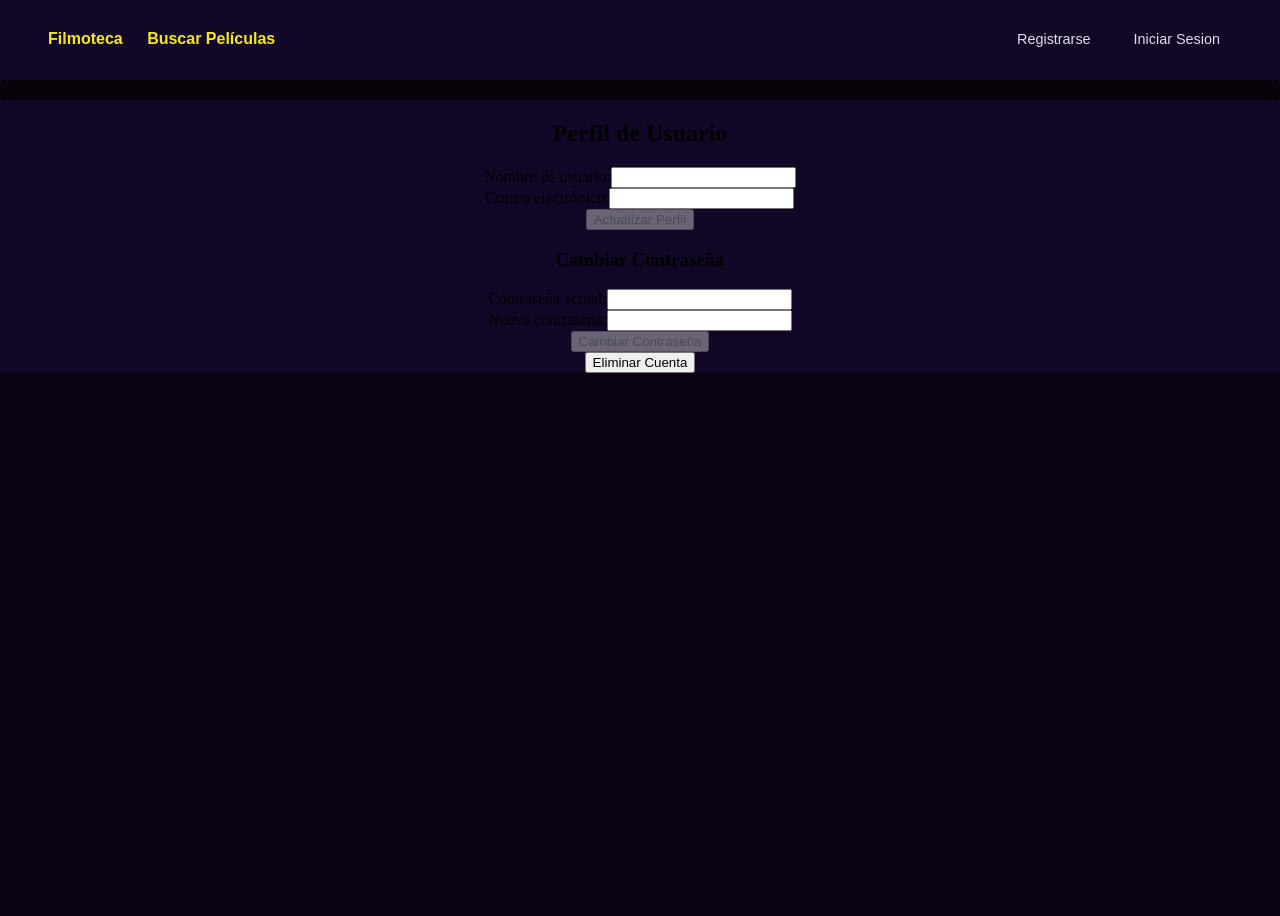
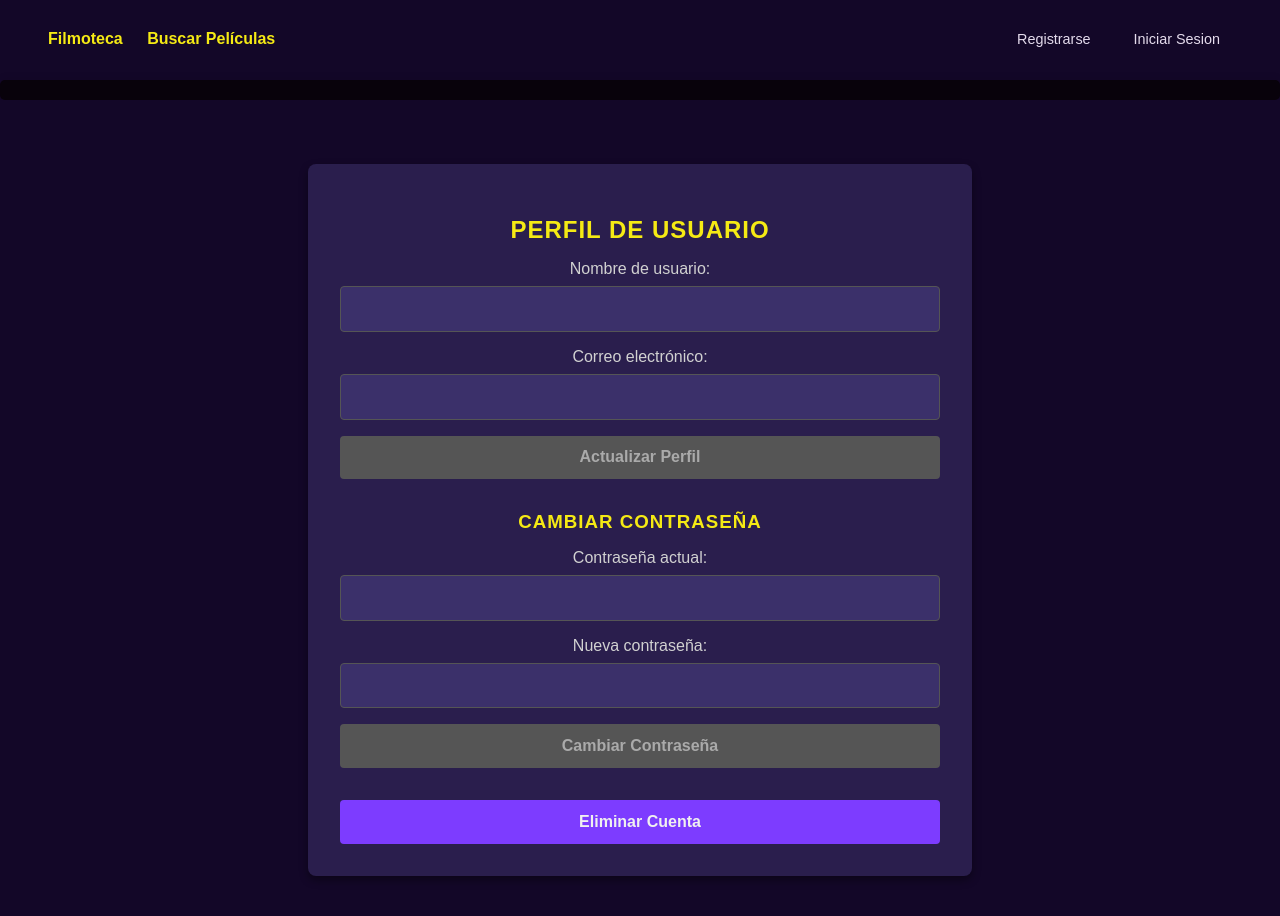
Before and after one commit to AleBustamante/proyecto_final_tecweb, an Angular app in the folder frontend/: page /profile in a window 1280 px wide. Shown: the top 916 px of the page. Before the commit the page ends 800 px from the top, so only its background shows below. Built offline with nearby package versions, Linux system fonts and the light colour scheme.

Commit message:
css for profile

```diff
--- a/frontend/src/app/paginas/profile/profile.component.scss
+++ b/frontend/src/app/paginas/profile/profile.component.scss
@@ -0,0 +1,127 @@
+:host {
+  font-family: "Poppins", Arial, sans-serif;
+  background-color: rgb(19, 7, 40);
+  color: white;
+  padding: 20px;
+  display: flex;
+  justify-content: center;
+  align-items: center;
+  min-height: 100vh;
+}
+
+.profile-container {
+  width: 100%;
+  max-width: 600px;
+  background-color: #2a1e4d;
+  padding: 2rem;
+  border-radius: 8px;
+  box-shadow: 0 4px 8px rgba(0, 0, 0, 0.4);
+}
+
+.profile-container h2,
+.profile-container h3 {
+  text-align: center;
+  margin-bottom: 1rem;
+  color: #f5ea14;
+  text-transform: uppercase;
+  letter-spacing: 1px;
+}
+
+form {
+  margin-bottom: 2rem;
+}
+
+form div {
+  display: flex;
+  flex-direction: column;
+  margin-bottom: 1rem;
+}
+
+label {
+  font-size: 1rem;
+  margin-bottom: 0.5rem;
+  color: #d1d1d1;
+}
+
+input {
+  padding: 0.8rem;
+  background-color: #3b306a;
+  color: #f0f0f0;
+  border: 1px solid #555;
+  border-radius: 4px;
+  font-size: 1rem;
+  transition:
+    border-color 0.3s,
+    box-shadow 0.3s;
+}
+
+input:focus {
+  border-color: #7d3cff;
+  box-shadow: 0 0 5px #7d3cff;
+  outline: none;
+}
+
+button {
+  padding: 0.8rem 1.5rem;
+  background-color: #7d3cff;
+  color: #f0f0f0;
+  font-weight: bold;
+  border: none;
+  border-radius: 4px;
+  font-size: 1rem;
+  cursor: pointer;
+  transition:
+    background-color 0.3s,
+    transform 0.2s;
+  width: 100%;
+}
+
+button:hover {
+  background-color: #9e67ff;
+  transform: translateY(-2px);
+}
+
+button:disabled {
+  background-color: #555;
+  color: #aaa;
+  cursor: not-allowed;
+}
+
+.success {
+  background-color: #28a745;
+  color: #fff;
+  padding: 0.8rem;
+  margin-bottom: 1rem;
+  border-radius: 4px;
+  text-align: center;
+}
+
+.error {
+  background-color: #dc3545;
+  color: #fff;
+  padding: 0.8rem;
+  margin-bottom: 1rem;
+  border-radius: 4px;
+  text-align: center;
+}
+
+@media (max-width: 768px) {
+  .profile-container {
+    padding: 1.5rem;
+  }
+
+  input {
+    font-size: 0.9rem;
+    padding: 0.7rem;
+  }
+
+  button {
+    font-size: 0.9rem;
+    padding: 0.7rem 1rem;
+  }
+
+  h2,
+  h3 {
+    font-size: 1.5rem;
+  }
+}
```
